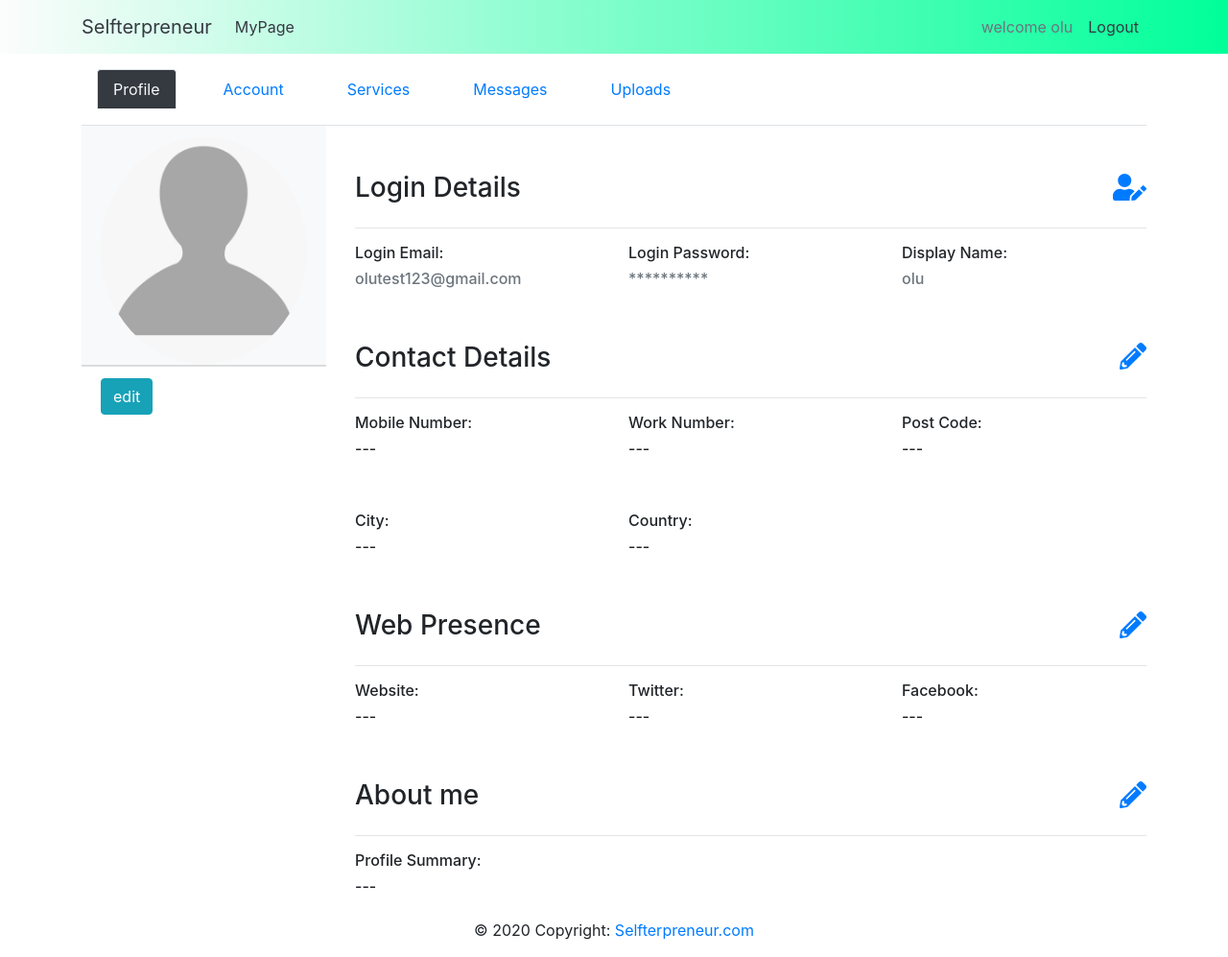
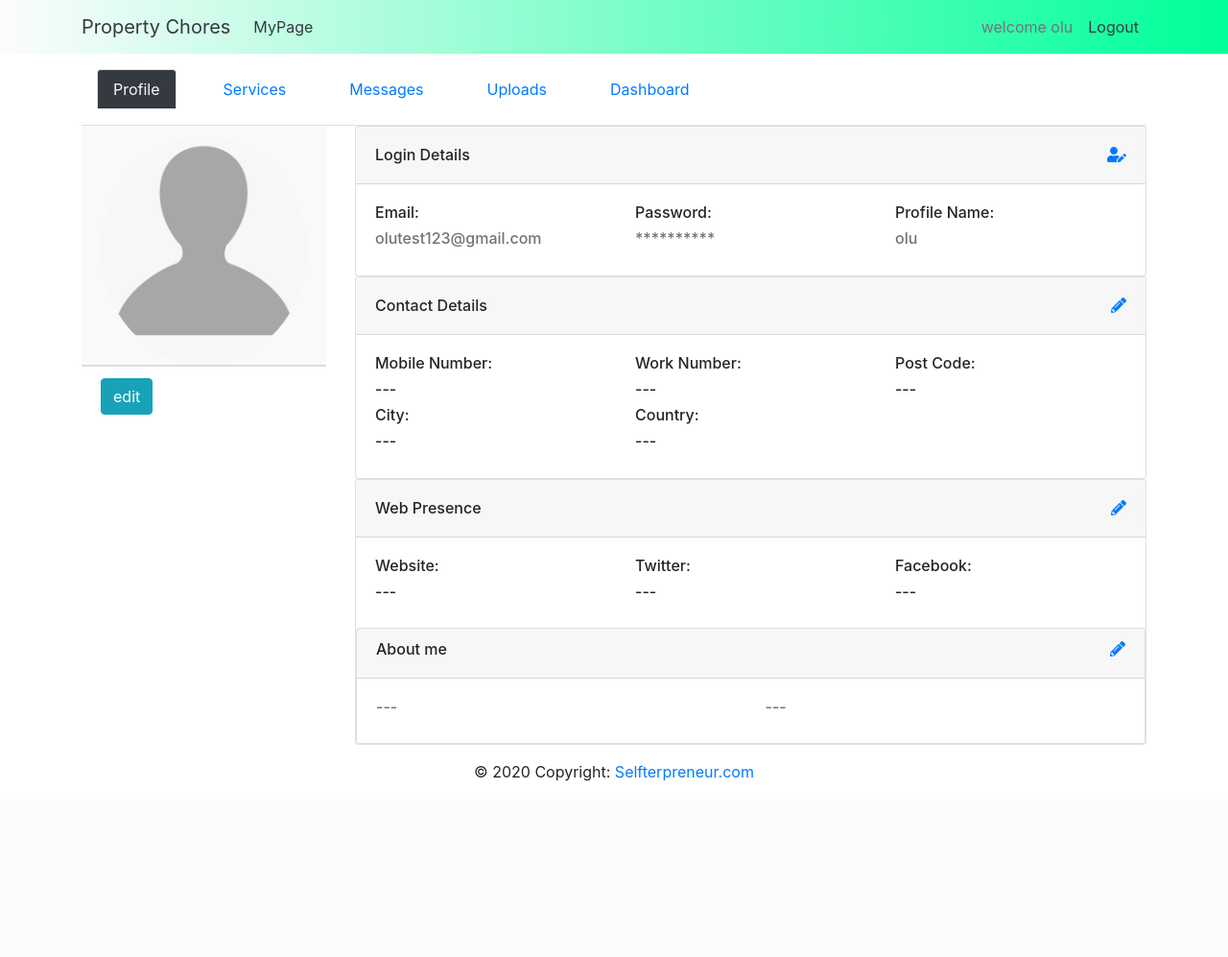
Before and after one commit to olugbengaakindele/SRLS, a Flask app: page /myaccount/profilesummary in a window 1280 px wide. Shown: the whole page at 96% size. After the commit the page ends 814 px from the top, so only its background shows below. Run offline with Flask 2, Linux system fonts and the light colour scheme; a user stored in the database is signed in; data comes from the database, SQL or seed files in the repository; both versions use the stored data as it was after the commit; some libraries are stand-ins or nearby versions.

Commit message:
profile v4

```diff
--- a/app/auth/templates/index.html
+++ b/app/auth/templates/index.html
@@ -31,11 +31,12 @@
                 <div class="card-header">
                     <h2 class="small">{{ user.user_email }}</h2>
                 </div>
-                <div class="card-body h-25 d-inline-block bg-warning">
+                <div class="card-body h-25 d-inline-block">
                     <h2 class="small">{{ user.user_bio }}</h2>
                 </div>
                 <div class="card-footer">
                     <h2 class="small">{{ user.user_work_phone }}</h2>
+                    <button></button>
                 </div>
             </div>
 
--- a/app/auth/templates/layout.html
+++ b/app/auth/templates/layout.html
@@ -34,7 +34,7 @@
 
         <nav class="navbar navbar-expand-md home-nav">
             <div class="container">
-                <a href="{{ url_for('auth.home') }}" class="navbar-brand text-dark">Selfterpreneur</a>
+                <a href="{{ url_for('auth.home') }}" class="navbar-brand text-dark">Property Chores</a>
                 <button class="navbar-toggler" data-toggle="collapse" data-target="#navbarNav">
                     <span class="navbar-toggler-icon"></span>
                 </button>
--- a/app/me/forms.py
+++ b/app/me/forms.py
@@ -93,6 +93,6 @@ def pp_check(filename):
 
 class frmService(FlaskForm):
 
-    service =SelectField("Service",  choices=[('1','Gardening'),('2','Lawn Mowing'),('3','Snow Removal')])
+    service =SelectField("Service",  choices=[('Snow Plowing','Snow Plowing'),('Gardening','Gardening'),('Cleaning','Cleaning')])
     rate = SelectField("Rate", choices=[('a','a')])
     submit = SubmitField('Save')
--- a/app/me/routes.py
+++ b/app/me/routes.py
@@ -15,12 +15,6 @@ def myprofile():
     formpp = frmProfilePic()
     profile_pic = pp_check(current_user.user_email)
     return render_template("mypage.html",title= "My_Page", formpp = formpp, profile_pic= profile_pic)
-
-@me.route("/account/account",methods=["GET","POST"])
-@login_required
-def myaccount():
-
-    return render_template("myaccount.html")
 
 @me.route("/account/services",methods=["GET","POST"])
 @login_required
--- a/app/me/templates/accounts_layout.html
+++ b/app/me/templates/accounts_layout.html
@@ -14,9 +14,7 @@
             <li class="nav-item m-3 ">
                 <a href="{{url_for('me.myprofile')}}" class="nav-link active bg-dark text-light">Profile</a>
             </li>
-            <li class="nav-item  m-3">
-                <a href="{{url_for('me.myaccount') }}" class="nav-link" >Account</a>
-            </li>
+
             <li class="nav-item  m-3">
                 <a href="{{url_for('me.myservices') }}" class="nav-link">Services</a>
             </li>
@@ -26,6 +24,11 @@
             <li class="nav-item  m-3">
                 <a href="{{url_for('me.myuploads') }}" class="nav-link">Uploads</a>
             </li>
+
+            <li class="nav-item  m-3">
+                <a href="{{url_for('me.myuploads') }}" class="nav-link">Dashboard</a>
+            </li>
+
         </ul>
         {% block section_content %}
 
--- a/app/me/templates/mypage.html
+++ b/app/me/templates/mypage.html
@@ -12,57 +12,59 @@
         <div class="card border-0">
             <div class="card-header bg-light" id="mypage-card-header">
                 <img class="img-fluid rounded-circle d-xs-none"
-                    src="{{url_for('static',filename= 'profile_pictures/')}}{{ current_user.user_pp_name }}" alt="Responsive image" />
+                    src="{{url_for('static',filename= 'profile_pictures/')}}{{ current_user.user_pp_name }}"
+                    alt="Responsive image" />
             </div>
 
             <div class="card-footer justify-content-center bg-transparent d-sm-blockborder-0">
-                <a href="{{url_for('me.editprofilepicture')  }}" id="edit-profile-picture" class="visible"><button id="btn-edit-myprofile" type="button"
+                <a href="{{url_for('me.editprofilepicture')  }}" id="edit-profile-picture" class="visible"><button
+                        id="btn-edit-myprofile" type="button"
                         class="btn btn-info d-sm-block justify-content-center">edit
                     </button></a>
-                <form action="" class="invisible" id="frm-edt-pp">
-                    {{ formpp.hidden_tag() }}
-                    <div class="form-group">
-                        {{ formpp.image.label  }}
-                        {{ formpp.image }}
-                    </div>
-                </form>
+
             </div>
 
         </div>
 
     </div>
 
+
     <div class="col-xs-12 col-lg-9">
-        <!--login details-->
+        <div class="card">
+            <div class="card-header">
+                <h6 class="mt-2">Login Details<span class="float-right in-line ml-2"><a
+                            href="{{ url_for('me.editlogindetails')}}"><i class="fas fa-user-edit"></i></a></span></h6>
+            </div>
+            <div class="card-body">
+
+
                 <div class="row">
-            <div class="col-lg-12">
-                <h3 class="mt-5">Login Details<span class="float-right in-line ml-2"><a href="{{ url_for('me.editlogindetails')}}"><i class="fas fa-user-edit"></i></a></span></h3>
+                    <div class="col-xs-12 col-md-4">
+                        <h6>Email: </h6>
+                        <h6 class='text-muted'>{{ current_user.user_email }}</h3>
+                    </div>
+                    <div class="col-xs-12 col-md-4">
+                        <h6>Password: </h6>
+                        <h6 class='text-muted'>**********</h3>
+                    </div>
+                    <div class="col-xs-12 col-sm-12 col-md-4">
+                        <h6>Profile Name: </h6>
+                        <h6 class='text-muted'>{{current_user.user_name}}</h3>
+                    </div>
+                </div>
+            </div>
 
         </div>
-        </div>
-        <hr class="d-block">
-        <div class="row">
-            <div class="col-xs-12 col-md-4">
-                <h6>Login Email: </h6>
-                <h6 class= 'text-muted'>{{ current_user.user_email }}</h3>
-            </div>
-            <div class="col-xs-12 col-md-4">
-                <h6>Login Password: </h6>
-                <h6 class= 'text-muted'>**********</h3>
-            </div>
-            <div class="col-xs-12 col-sm-12 col-md-4">
-                <h6>Display Name: </h6>
-                <h6 class= 'text-muted'>{{current_user.user_name}}</h3>
-            </div>
-        </div>
-        <div class="row">
-            <div class="col-lg-12">
-                <h3 class="mt-5">Contact Details<span class="float-right in-line ml-2"><a href="{{url_for('me.editcontactdetails')}}"><i class="fas fa-pencil-alt"></i></a></span>
-                </h3>
+
+        <div class="card">
+            <div class="card-header">
+
+                <h6 class="mt-2">Contact Details<span class="float-right in-line ml-2"><a
+                            href="{{url_for('me.editcontactdetails')}}"><i class="fas fa-pencil-alt"></i></a></span>
+                </h6>
 
             </div>
-        </div>
-        <hr class="d-block">
+            <div class="card-body">
                 <div class="row">
                     <div class="col-xs-12 col-md-4">
                         <h6>Mobile Number: </h6>
@@ -70,7 +72,7 @@
                             {% if not current_user.profile.user_mobile_phone   %}
                             ---
                             {% else %}
-                    <h6 class= 'text-muted'>{{ current_user.profile.user_mobile_phone }}</h6>
+                            <h6 class='text-muted'>{{ current_user.profile.user_mobile_phone }}</h6>
                             {% endif %}
                             </h3>
                     </div>
@@ -79,46 +81,58 @@
                         <h6>{% if not current_user.profile.user_work_phone   %}
                             ---
                             {% else %}
-                    <h6 class= 'text-muted'>{{ current_user.profile.user_work_phone }}</h6>
-                    {% endif %}</h3>
+                            <h6 class='text-muted'>{{ current_user.profile.user_work_phone }}</h6>
+                            {% endif %}</h6>
                     </div>
                     <div class="col-xs-12 col-sm-12 col-md-4">
                         <h6>Post Code: </h6>
                         <h6>{% if not current_user.profile.user_postcode %}
                             ---
                             {% else %}
-                    <h6 class= 'text-muted'>{{ current_user.profile.user_postcode}}</h6>
-                    {% endif %}</h3>
+                            <h6 class='text-muted'>{{ current_user.profile.user_postcode}}</h6>
+                            {% endif %}</h6>
                     </div>
                 </div>
-        <div class="row mt-5">
+
+                <div class="row">
                     <div class="col-xs-12 col-md-4">
                         <h6>City: </h6>
                         <h6>{% if not current_user.profile.user_city %}
                             ---
                             {% else %}
-                    <h6 class= 'text-muted'>{{ current_user.profile.user_city }}</h6>
-                    {% endif %}</h3>
+                            <h6 class='text-muted'>{{ current_user.profile.user_city }}</h6>
+                            {% endif %}</h6>
                     </div>
                     <div class="col-xs-12 col-md-4">
                         <h6>Country: </h6>
                         <h6>{% if not current_user.profile.user_country %}
                             ---
                             {% else %}
-                    <h6 class= 'text-muted'>{{ current_user.profile.user_country}}</h6>
-                    {% endif %}</h3>
+                            <h6 class='text-muted'>{{ current_user.profile.user_country}}</h6>
+                            {% endif %}</h6>
+                    </div>
+
                 </div>
 
             </div>
 
 
-        <div class="row">
-            <div class="col-lg-12">
-                <h3 class="mt-5">Web Presence<span class="float-right in-line ml-2"><a href="{{url_for('me.editwebpresence')}}"><i class="fas fa-pencil-alt"></i></a></span></h3>
 
         </div>
+
+
+
+
+
+        <div class="card">
+            <div class="card-header">
+
+                <h6 class="mt-2">Web Presence<span class="float-right in-line ml-2"><a
+                            href="{{url_for('me.editwebpresence')}}"><i class="fas fa-pencil-alt"></i></a></span>
+                </h6>
             </div>
-        <hr class="d-block">
+            <div class="card-body">
+
                 <div class="row">
                     <div class="col-xs-12 col-md-4">
                         <h6>Website: </h6>
@@ -126,44 +140,25 @@
                             {% if not current_user.profile.user_url %}
                             ---
                             {% else %}
-                    <h6 class= 'text-muted'>{{ current_user.profile.user_url }}</h6>
+                            <h6 class='text-muted'>{{ current_user.profile.user_url }}</h6>
                             {% endif %}
-                    </h3>
+                        </h6>
                     </div>
                     <div class="col-xs-12 col-md-4">
                         <h6>Twitter: </h6>
                         <h6>{% if not current_user.profile.user_twitter %}
                             ---
                             {% else %}
-                    <h6 class= 'text-muted'>{{ current_user.profile.user_twitter }}</h6>
-                    {% endif %}</h3>
+                            <h6 class='text-muted'>{{ current_user.profile.user_twitter }}</h6>
+                            {% endif %}</h6>
                     </div>
                     <div class="col-xs-12 col-sm-12 col-md-4">
                         <h6>Facebook: </h6>
                         <h6>{% if not current_user.profile.user_facebook %}
                             ---
                             {% else %}
-                     <h6 class= 'text-muted'>   {{ current_user.profile.user_facebook}}</h6>
-                    {% endif %}</h3>
-            </div>
-        </div>
-        <div class="row">
-            <div class="col-lg-12">
-                <h3 class="mt-5">About me<span class="float-right in-line ml-2"><a href="{{ url_for('me.editprofilesummary')}}"
-                    data-toggle="" data-target=""><i class="fas fa-pencil-alt"></i></a></span></h3>
-
-            </div>
-        </div>
-        <hr class="d-block">
-        <div class="row">
-            <div class="col-lg-12">
-                <h6>Profile Summary: </h6>
-                <h6>{% if not current_user.profile.user_bio  %}
-                    ---
-                    {% else %}
-                        <h6 class= 'text-muted'>{{ current_user.profile.user_bio }}</h6>
+                            <h6 class='text-muted'> {{ current_user.profile.user_facebook}}</h6>
                             {% endif %}</h6>
-            </div>
                     </div>
                 </div>
 
@@ -173,4 +168,56 @@
 
 
 
+
+
+
+
+
+            <div class="card">
+                <div class="card-header">
+                    <h6 class="">About me<span class="float-right in-line ml-2"><a
+                                href="{{ url_for('me.editprofilesummary')}}" data-toggle="" data-target=""><i
+                                    class="fas fa-pencil-alt"></i></a></span></h6>
+
+                </div>
+
+                <div class="card-body">
+                    <div class="row">
+
+                        <div class="col-sm-12 col-md-6">
+                         <h6 class='text-muted'>
+                        {% if not current_user.profile.user_bio  %}
+                        ---
+                        {% else %}
+                        {{ current_user.profile.user_bio }}
+                        {% endif %}</h6>
+
+                    </div>
+                    <div class="col-sm-12 col-md-6">
+                        <h6 class='text-muted'>
+                       {% if not current_user.profile.user_bio  %}
+                       ---
+                       {% else %}
+                       {{ current_user.profile.user_bio }}
+                       {% endif %}</h6>
+
+                   </div>
+                    </div>
+
+                </div>
+
+
+            </div>
+
+        </div>
+
+
+    </div>
+
+
+
+</div>
+
+
+
 {% endblock section_content %}
```
Also changed, not shown: app/me/templates/myaccount.html (deleted, +0 -7 lines), app/site.db. Lines whose indentation alone changed are shown as unchanged.
